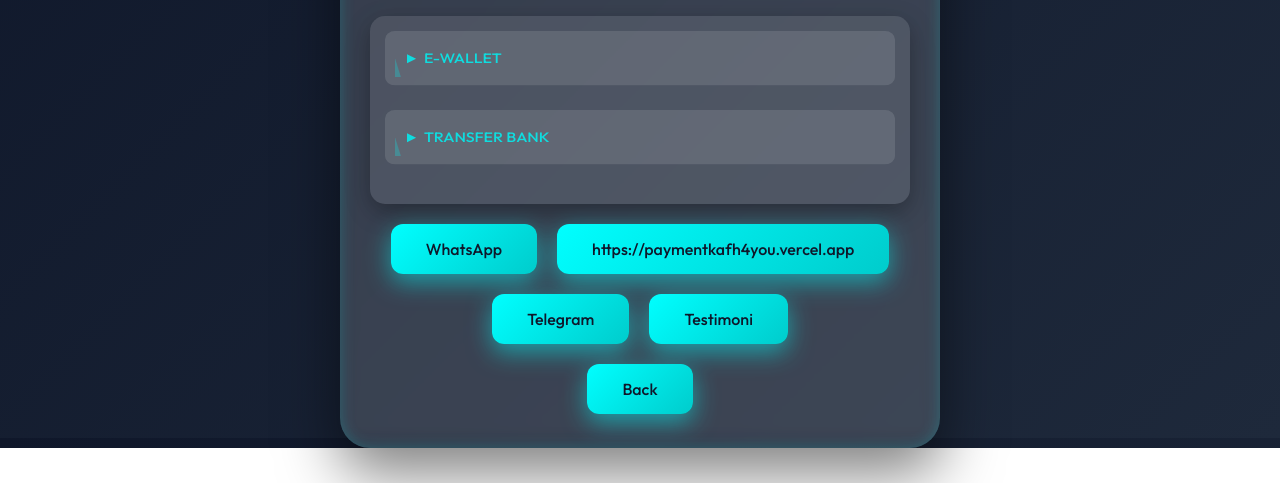
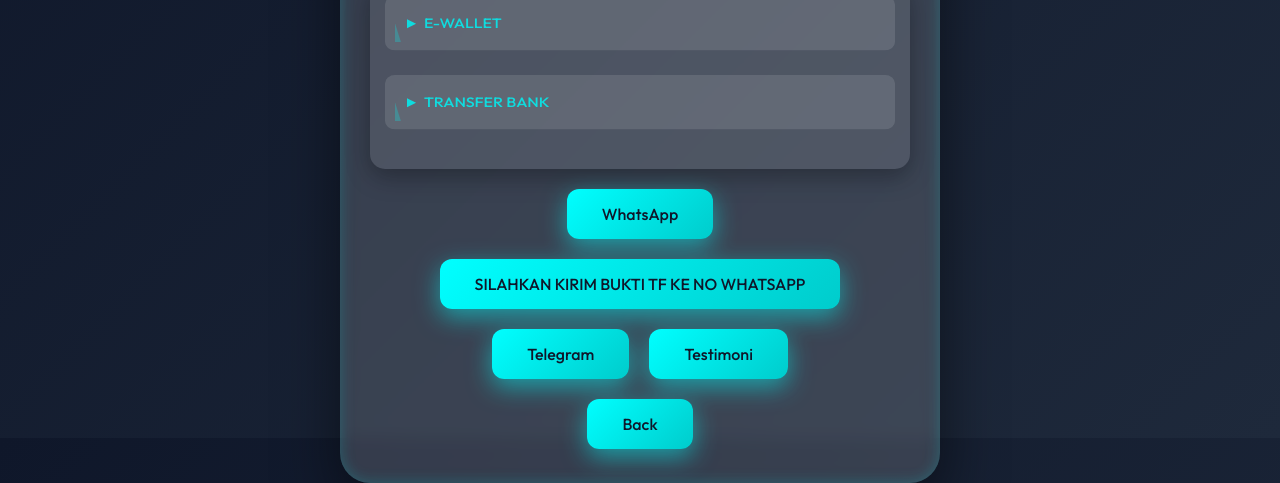
Before and after one commit to akifkifli/PAYMENT-KECE, a plain HTML site: page index.html in a window 1280 px wide. Both pictures are taken after a click on the link "Go to Payment". Shown: the part 362-845 px from the top of the page. Before the commit the page ends 810 px from the top, so only its background shows below. Drawn offline with Linux system fonts and the light colour scheme.

Commit message:
Update index.html

```diff
--- a/index.html
+++ b/index.html
@@ -535,7 +535,7 @@
 
         <div class="social">
             <a href="https://wa.me/6282286978599" target="_blank" class="btn">WhatsApp</a>
-            <a href="-" target="_blank" class="btn">https://paymentkafh4you.vercel.app</a>
+            <a href="-" target="_blank" class="btn">SILAHKAN KIRIM BUKTI TF KE NO WHATSAPP</a>
             <a href="https://t.me/KafhReal_isBackk" target="_blank" class="btn">Telegram</a>
             <a href="https://whatsapp.com/channel/0029Vb5kDO75K3zaIPQiGB3K" target="_blank" class="btn">Testimoni</a>
         </div>
```
